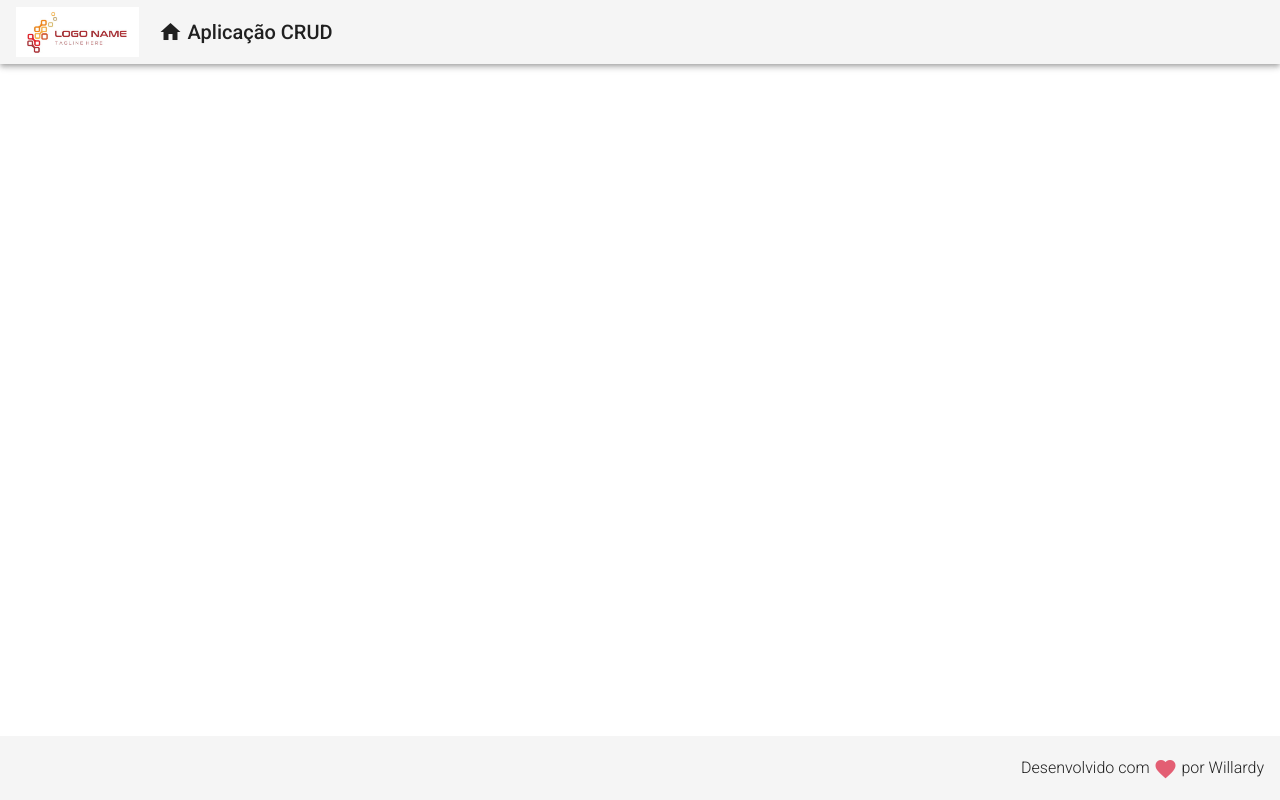
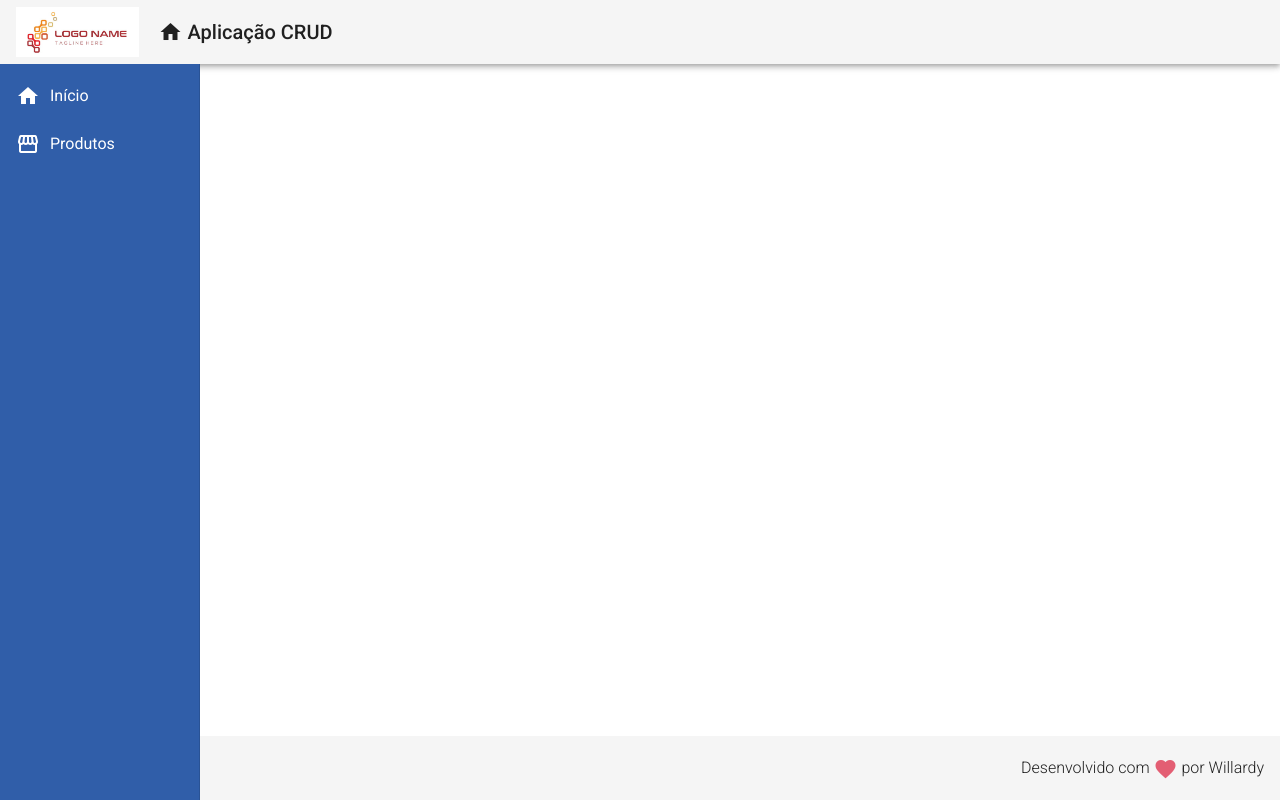
Before and after one commit to willardy/angular11-crud-frontend, an Angular app: page / in a window 1280 px wide. Built offline with nearby package versions, Linux system fonts and the light colour scheme.

Commit message:
Criado componente de navegação

```diff
--- a/src/app/app.component.html
+++ b/src/app/app.component.html
@@ -1,2 +1,3 @@
 <app-header></app-header>
+<app-nav></app-nav>
 <app-footer></app-footer>
--- /dev/null
+++ b/src/app/components/templates/nav/nav.component.css
@@ -0,0 +1,14 @@
+.sidenav {
+    /*background-color: #6cb3ff;*/
+    /*background-color: #429eff;*/
+    background-color: #305ea9;
+    width: 200px;
+}
+
+.sidenav a {
+    color: #FFFFFF;
+}
+
+.sidenav i {
+    padding-right: 10px;
+}
--- /dev/null
+++ b/src/app/components/templates/nav/nav.component.html
@@ -0,0 +1,12 @@
+<mat-sidenav-container class="container">
+    <mat-sidenav class="sidenav" mode="side" opened fixedTopGap="64" fixedInViewport="true">
+        <mat-nav-list class="nav-list">
+            <a mat-list-item>
+                <i class="material-icons">home</i>Início
+            </a>
+            <a mat-list-item>
+                <i class="material-icons">storefront</i>Produtos
+            </a>
+        </mat-nav-list>
+    </mat-sidenav>
+</mat-sidenav-container>
--- /dev/null
+++ b/src/app/components/templates/nav/nav.component.ts
@@ -0,0 +1,15 @@
+import { Component, OnInit } from '@angular/core';
+
+@Component({
+  selector: 'app-nav',
+  templateUrl: './nav.component.html',
+  styleUrls: ['./nav.component.css']
+})
+export class NavComponent implements OnInit {
+
+  constructor() { }
+
+  ngOnInit(): void {
+  }
+
+}
```
Also changed, not shown: src/app/app.module.ts (+9 -2 lines).
